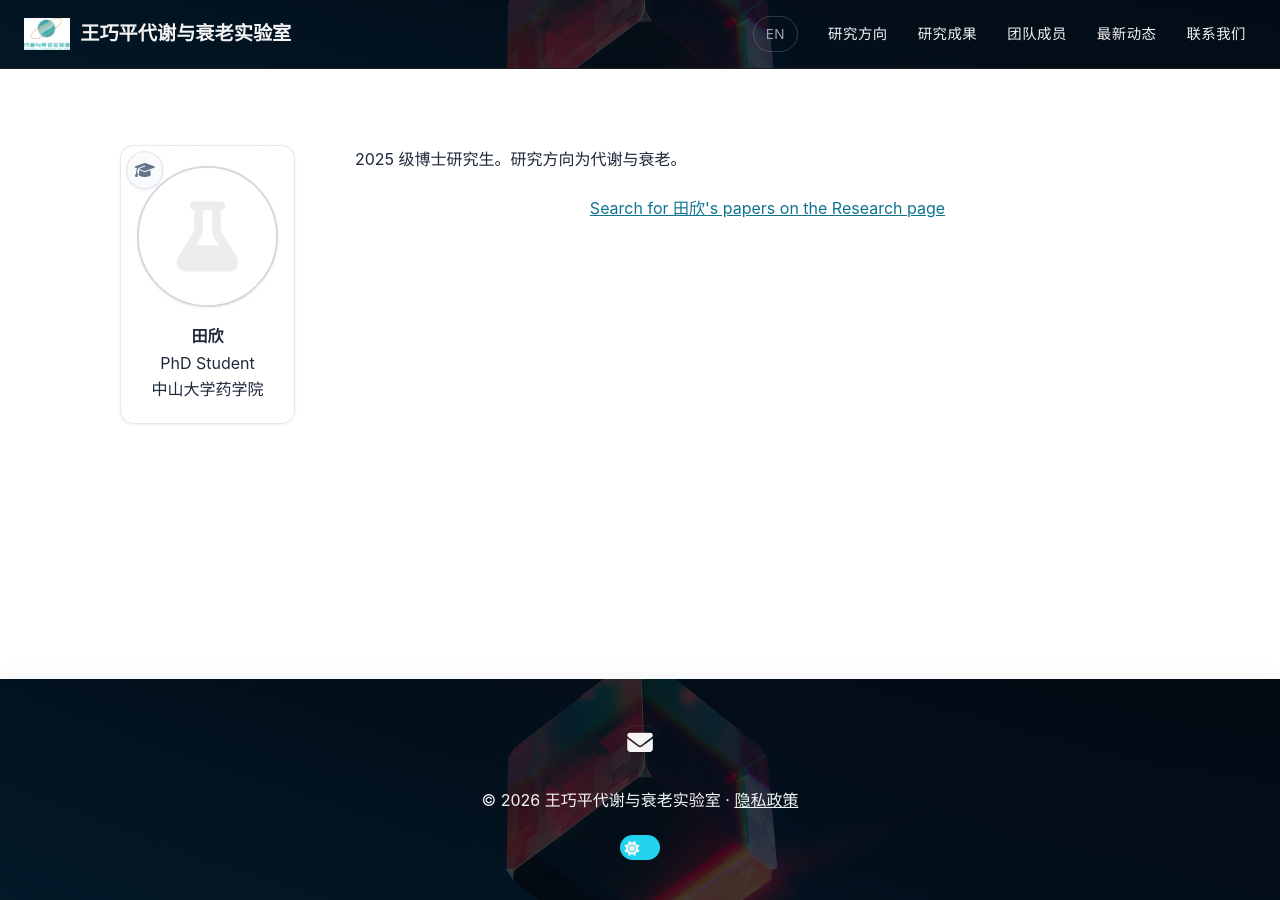
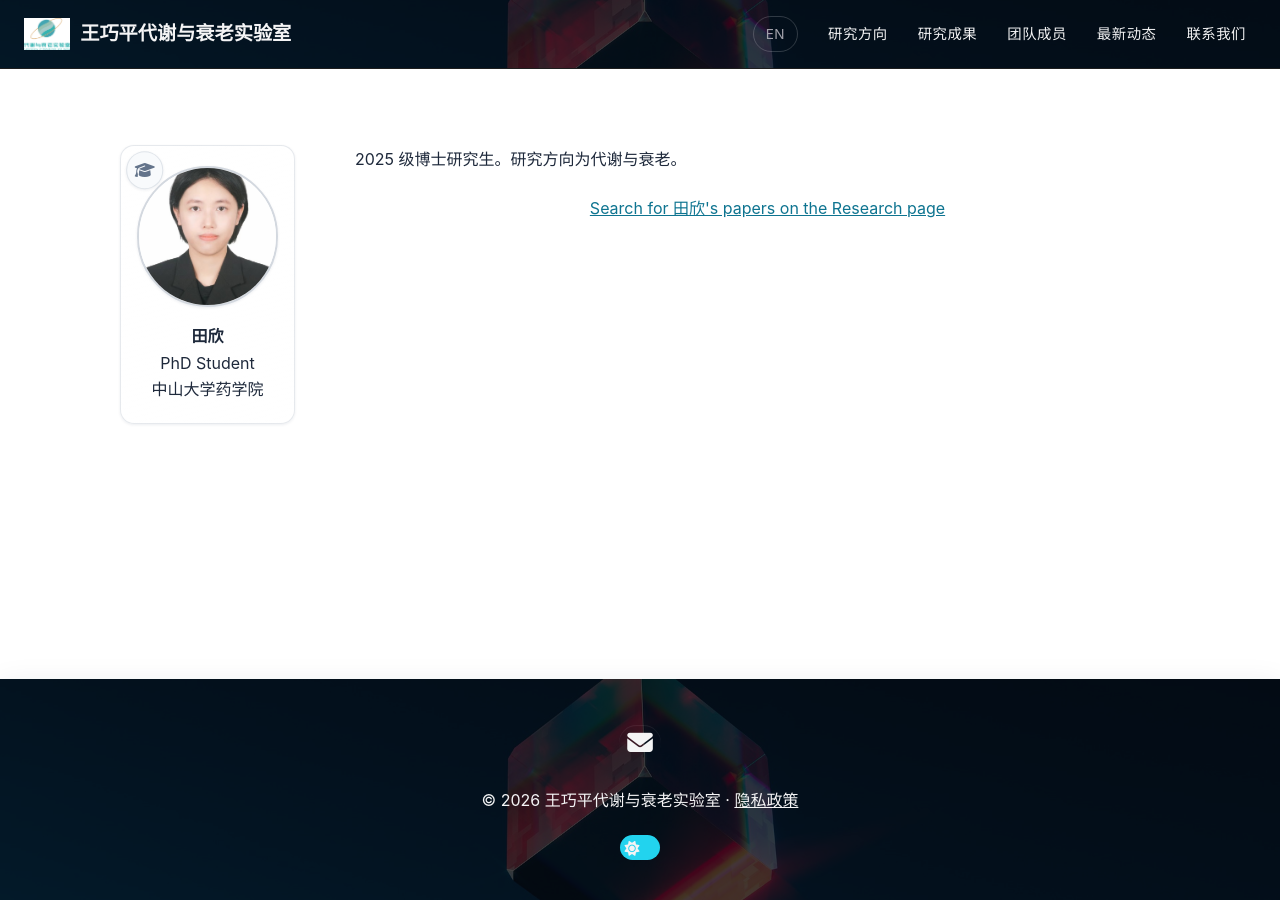
Before and after one commit to wangseeker/wangqp-lab, a Jekyll site: the page built from _members/tian-xin.md, in a window 1280 px wide. Built offline with Jekyll 4.4.1, drawn with Linux system fonts in a browser that asks for light colours; a style sheet for code colours, icons or effects is not loaded.

Commit message:
更新田欣照片

```diff
--- a/_members/tian-xin.md
+++ b/_members/tian-xin.md
@@ -1,6 +1,6 @@
 ---
 name: 田欣
-image: images/photo.jpg
+image: images/tian-xin.jpg
 role: phd
 affiliation: 中山大学药学院
 aliases:
```
Also changed, not shown: images/tian-xin.jpg (added).
